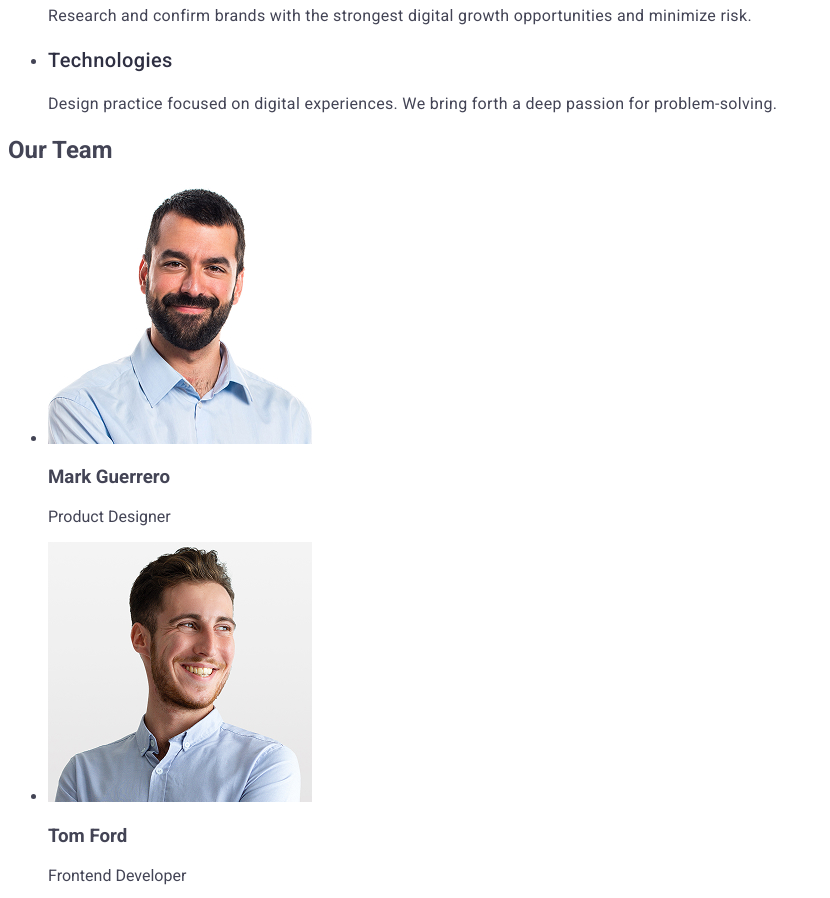
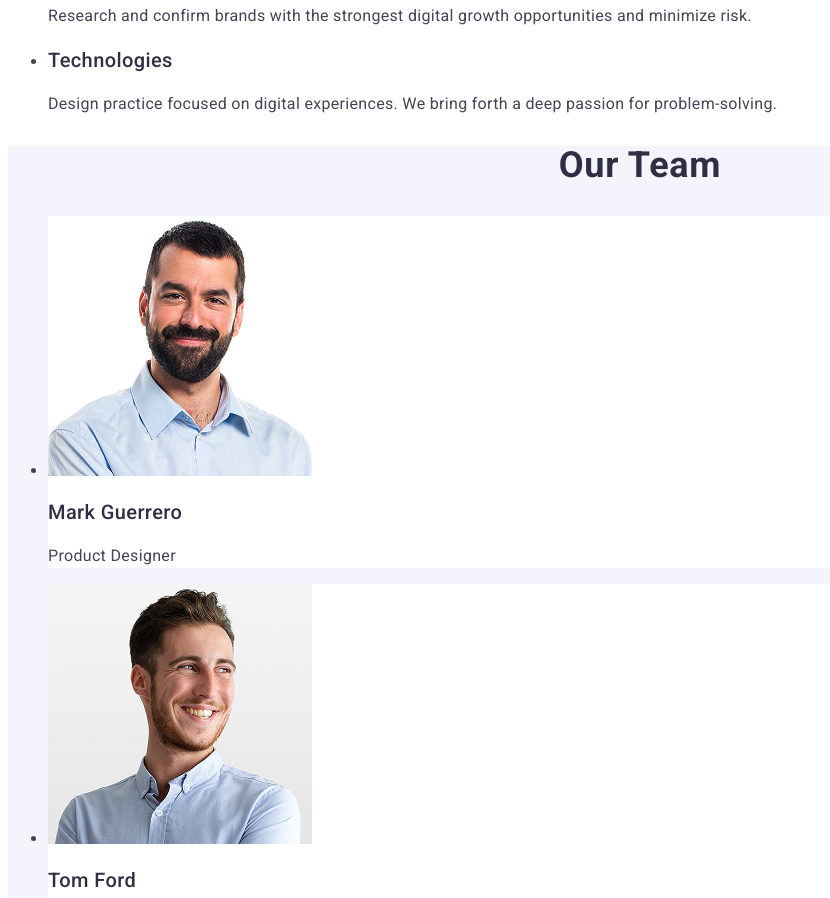
Before and after one commit to onSophia/goit-markup-hw-02, a plain HTML site: page index.html in a window 1280 px wide. Shown: the part 600-1498 px from the top of the page, without its empty margins (0-830 px from the left). Drawn offline with Linux system fonts and the light colour scheme.

Commit message:
Setting my project

```diff
--- a/css/styles.css
+++ b/css/styles.css
@@ -98,3 +98,35 @@ body {
     letter-spacing: 0.02em;
     color: #434455;
 }
+
+.team {
+    background-color: #F4F4FD;
+}
+
+.team-h2 {
+    font-size: 36px;
+    line-height: 1.11;
+    text-align: center;
+    letter-spacing: 0.02em;
+    text-transform: capitalize;
+    color: #2e2f42;
+}
+
+.team-li {
+    background-color: #FFFFFF;
+}
+
+.team-name {
+    font-weight: 500;
+    font-size: 20px;
+    line-height: 1.2;
+    letter-spacing: 0.02em;
+    color: #2e2f42;
+}
+
+.team-title {
+    font-size: 16px;
+    line-height: 1.5;
+    letter-spacing: 0.02em;
+    color: #434455;
+}
--- a/index.html
+++ b/index.html
@@ -34,12 +34,12 @@
         </address>
     </header>
     <main>
-        <!-- beginning  -->
+        <!-- Beginning  -->
         <section class="beginning">
             <h1 class="beginning-head">Effective Solutions for Your Business</h1>
             <button type="button" class="beginning-button">Order Service</button>
         </section>
-        <!-- description -->
+        <!-- Description -->
         <section>
             <ul>
                 <li>
@@ -72,32 +72,33 @@
                 </li>
             </ul>
         </section>
-        <!-- about the team -->
-        <section>
-            <h2>Our Team</h2>
+        <!-- About The Team -->
+        <section class="team">
+            <h2 class="team-h2">Our Team</h2>
             <ul>
-                <li>
+                <li class="team-li">
                     <img src="./images/mark.guerrero.jpg" alt="photo Mark Guerrero" width="264" height="260">
-                    <h3>Mark Guerrero</h3>
-                    <p>Product Designer</p>
+                    <h3 class="team-name">Mark Guerrero</h3>
+                    <p class="team-title">Product Designer</p>
                 </li>
-                <li>
+                <li class="team-li">
                     <img src="./images/tom.ford.jpg" alt="photo Tom Ford" width="264" height="260">
-                    <h3>Tom Ford</h3>
-                    <p>Frontend Developer</p>
+                    <h3 class="team-name">Tom Ford</h3>
+                    <p class="team-title">Frontend Developer</p>
                 </li>
-                <li>
+                <li class="team-li">
                     <img src="./images/camila.garcia.jpg" alt="photo Camila Garcia" width="264" height="260">
-                    <h3>Camila Garcia</h3>
-                    <p>Marketing</p>
+                    <h3 class="team-name">Camila Garcia</h3>
+                    <p class="team-title">Marketing</p>
                 </li>
-                <li>
+                <li class="team-li">
                     <img src="./images/daniel.wilson.jpg" alt="photo Daniel Wilson" width="264" height="260">
-                    <h3>Daniel Wilson </h3>
-                    <p>UI Designer</p>
+                    <h3 class="team-name">Daniel Wilson </h3>
+                    <p class="team-title">UI Designer</p>
                 </li>
             </ul>
         </section>
+        <!-- Our Portfolio Team -->
         <section>
             <h2>Our Portfolio</h2>
             <ul>
```
